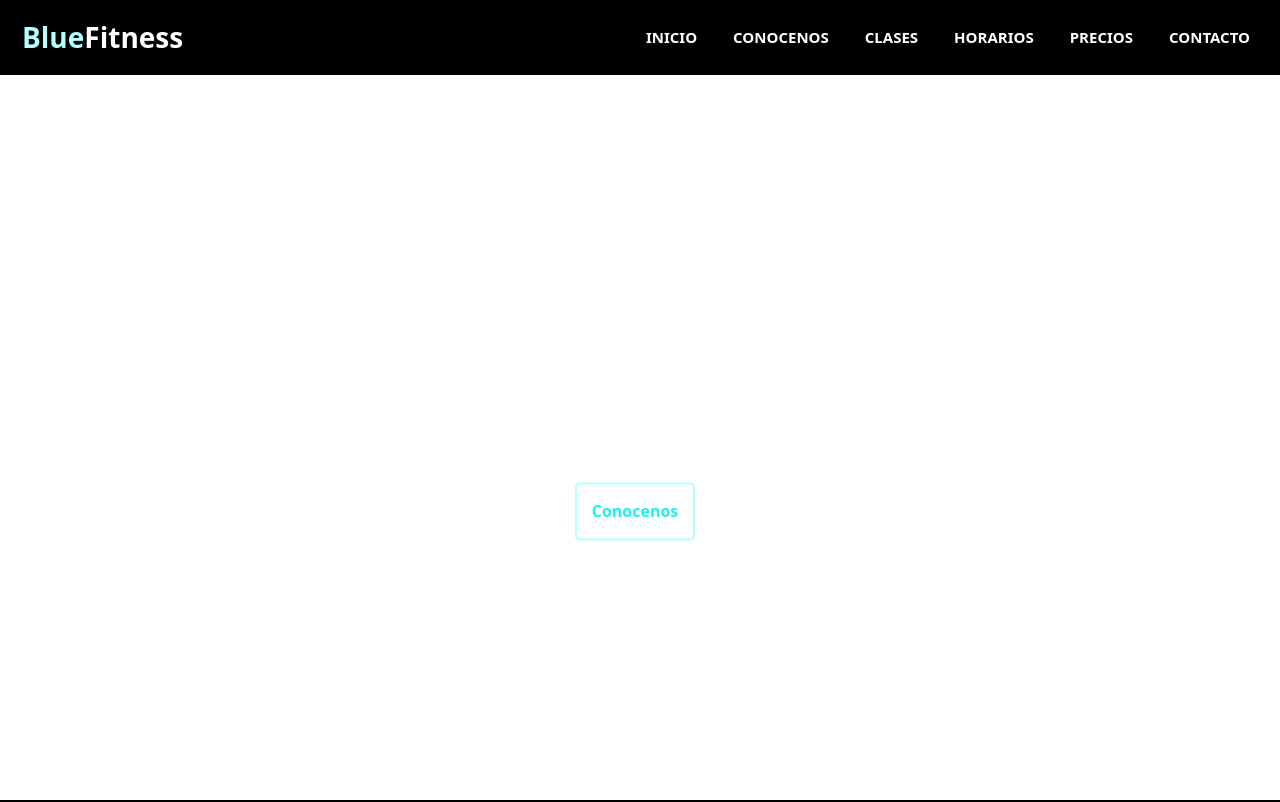
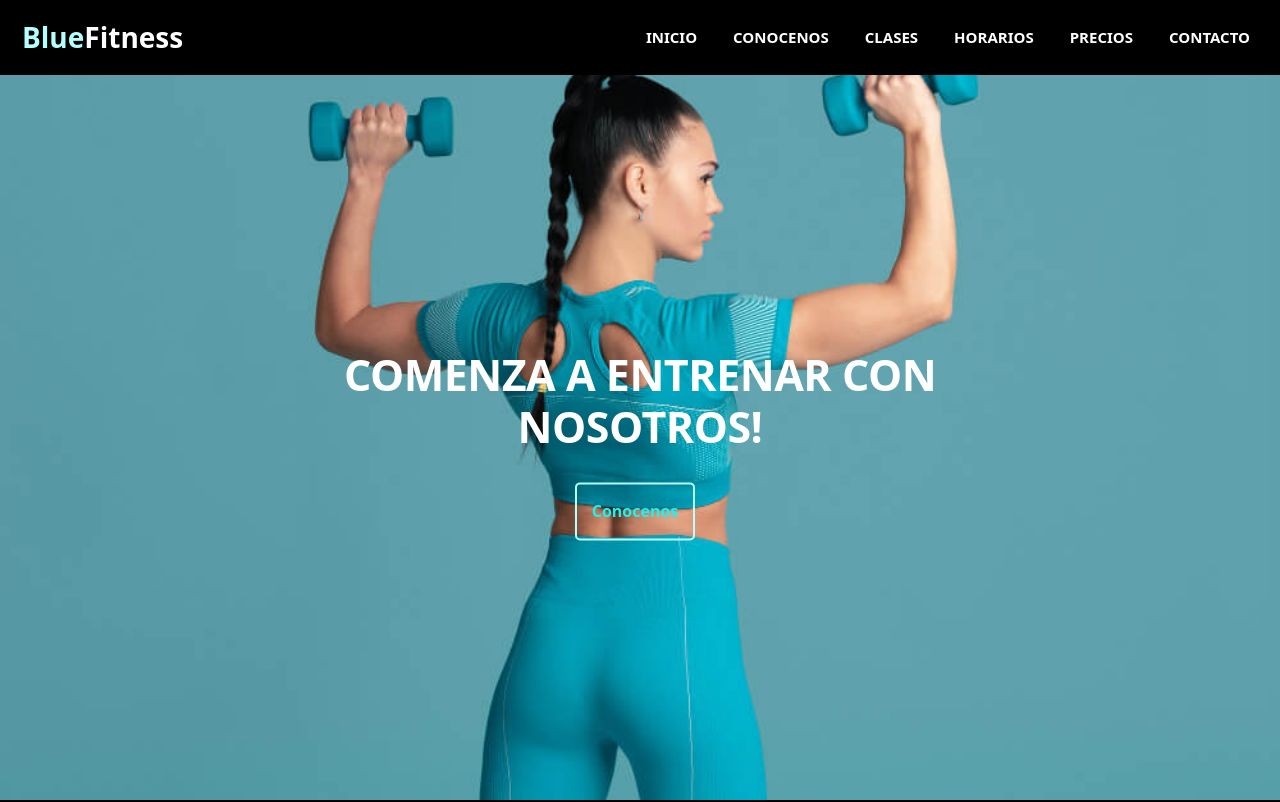
Before and after one commit to belugarderes/BF, a website: page index.html in a window 1280 px wide. Shown: the top 802 px of the page. Drawn offline with nearby package versions, Linux system fonts and the light colour scheme; files that its build step writes are made by us from their sources; the site is published under a folder, as on GitHub Pages, so addresses that start at the root find nothing; files whose address does not match are found by name.

Commit message:
Update _header.scss
Modifique la parte de Home por la imagen

```diff
--- a/scss/_header.scss
+++ b/scss/_header.scss
@@ -56,7 +56,7 @@ button:hover{
 }
 
 .home{
-  background-image: url(/img/BlueWomen.jpg);
+  background-image: url(img/BlueWomen.jpg);
   background-size: cover;
   min-height: 100vh;
   width: 100%;
```
